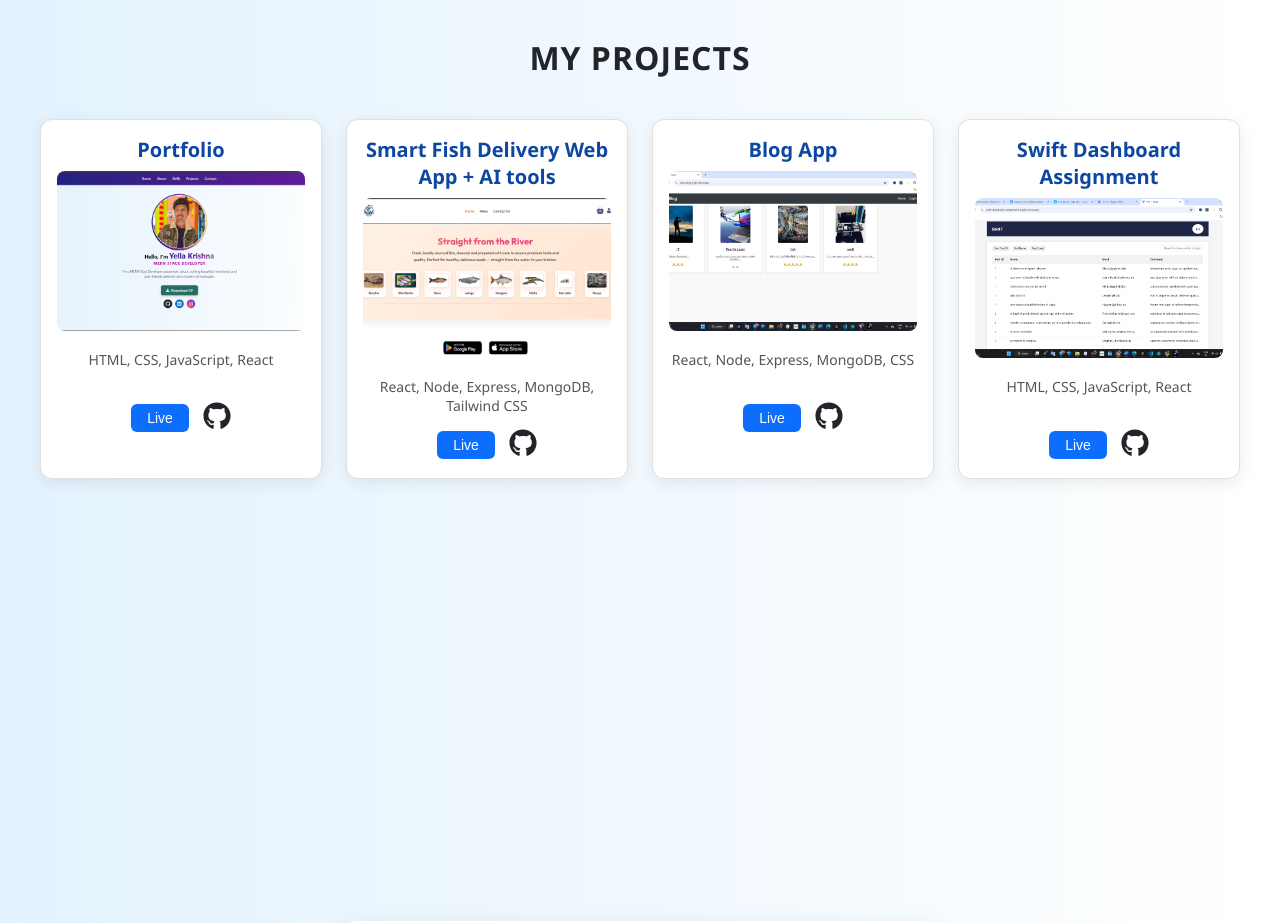
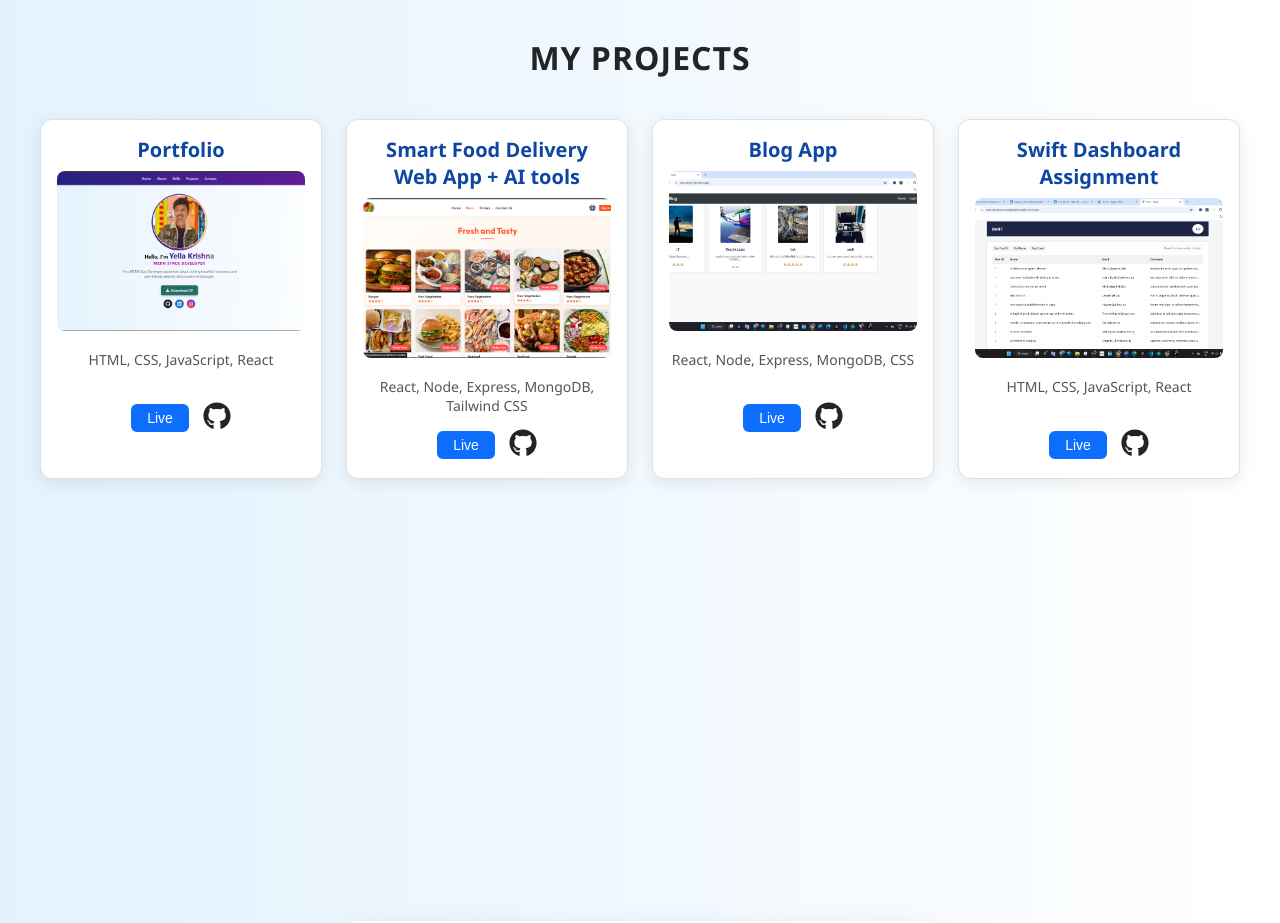
Before and after one commit to yellakrishna/portfolio, a React (Vite) app: page / in a window 1280 px wide. Shown: the part 2340-3263 px from the top of the page. Built offline with nearby package versions, Linux system fonts and the light colour scheme.

Commit message:
add project

```diff
--- a/src/components/projects/Projects.jsx
+++ b/src/components/projects/Projects.jsx
@@ -12,10 +12,10 @@ const data = [
   },
   {
     id: 2,
-    imgUrl: "./images/Screenshot (63).png",
-    href: "https://new-online-delivery-frontend.vercel.app",
+    imgUrl: "./images/Screenshot (71).png",
+    href: "https://frontend-food-ai.vercel.app/",
     name: "React, Node, Express, MongoDB, Tailwind CSS",
-    head: "Smart Fish Delivery Web App + AI tools",
+    head: "Smart Food Delivery Web App + AI tools",
   },
   {
     id: 3,
```
Also changed, not shown: public/images/Screenshot (71).png (added).
